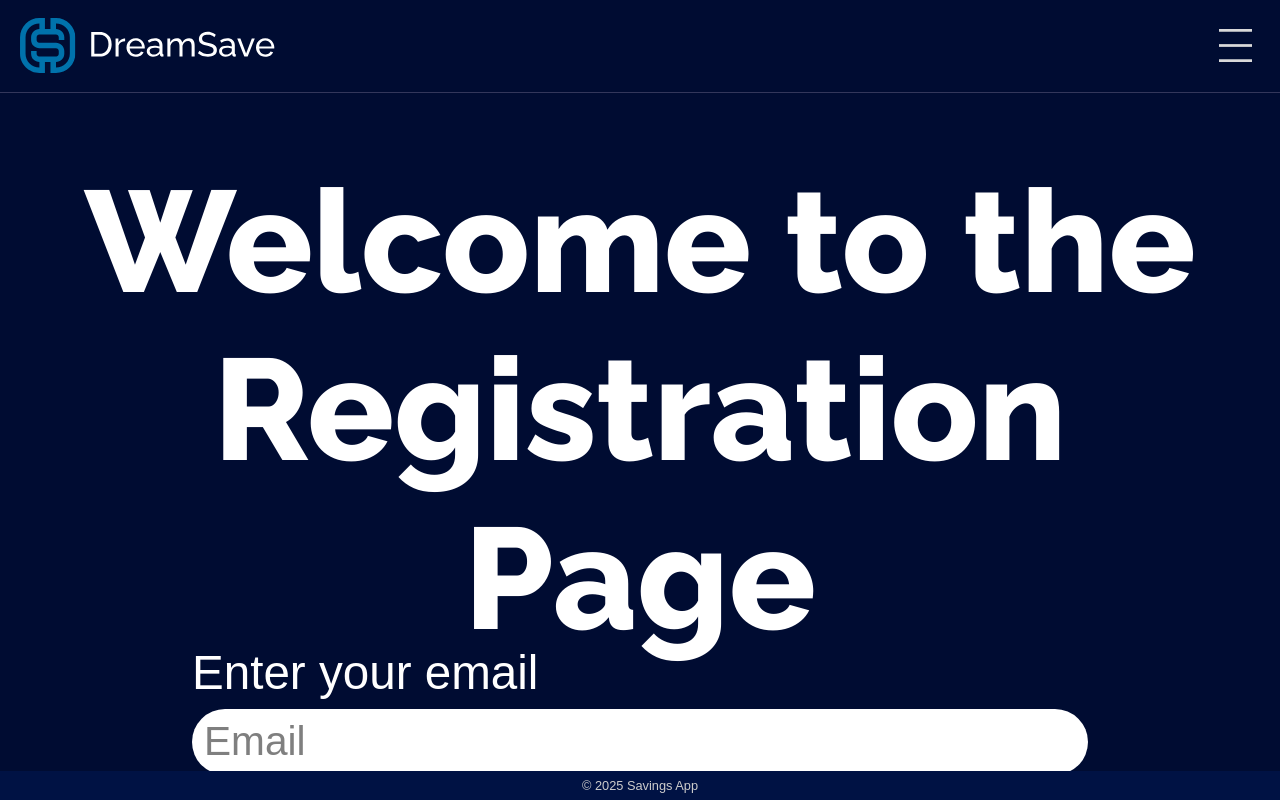
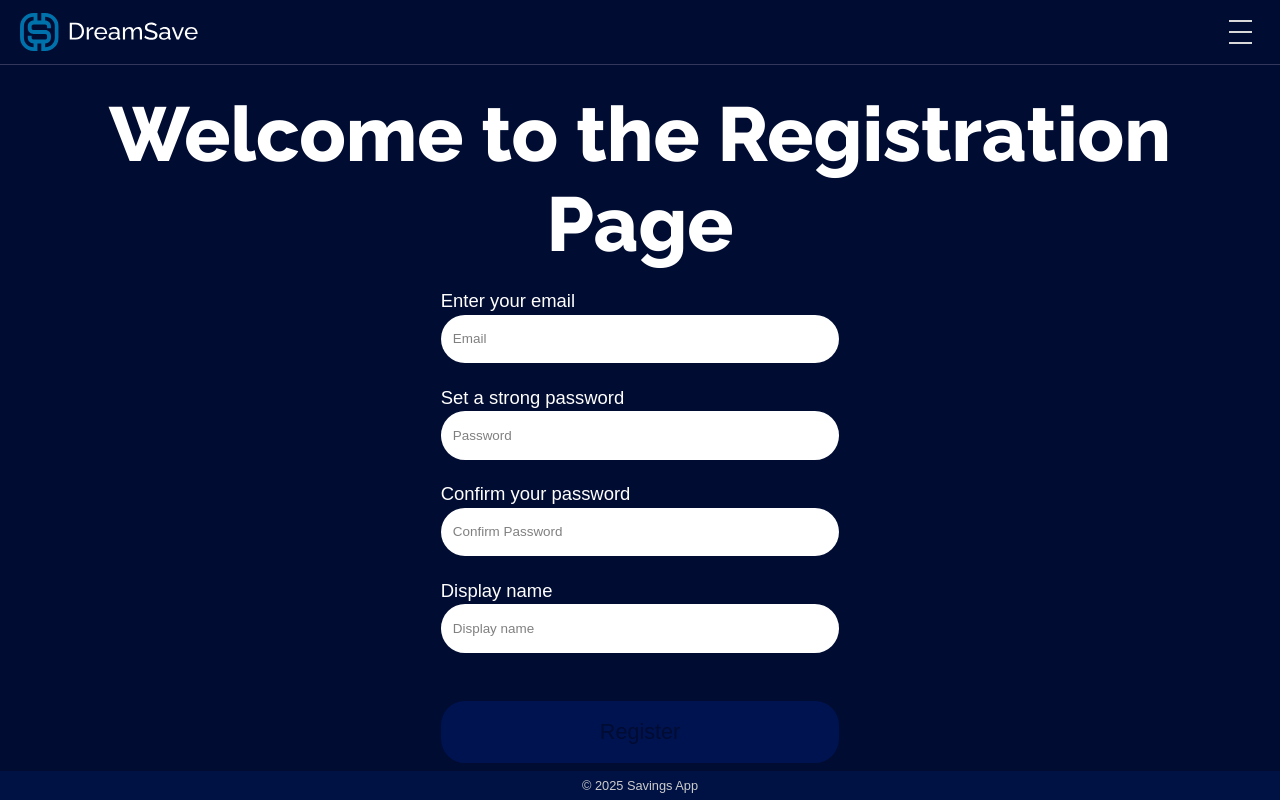
Before and after one commit to TomasPeterec/savings_app_code, a Next.js app: page /register in a window 1280 px wide. Built offline with nearby package versions, Linux system fonts and the light colour scheme; no server answers; a web font is replaced by a local one.

Commit message:
UI for wider screens added

```diff
--- a/src/app/page.tsx
+++ b/src/app/page.tsx
@@ -94,6 +94,9 @@ export default function Home() {
               alt="Google logo"
             />
             Sign in with Google
+            <div className="google-logo" >
+              <span>&nbsp;</span>
+            </div>
           </button>
         </div>
 
--- a/src/styles/theme.css
+++ b/src/styles/theme.css
@@ -21,7 +21,8 @@
   --lineHeight: 117.110127%;
   --minRem: 0rem;
   --maxRem: 4.5rem;
-  --headerHeight: 5.8rem;
+  --header-exponent: 0.7;
+  --headerHeight: calc(5.8rem * var(--header-exponent));
 
   /* Headings – dynamic scaling using static CSS calculations */
   --headingMobileExponent: calc(var(--fS) * var(--fS) * var(--fS) * var(--fS) * var(--fS));
@@ -29,10 +30,15 @@
   --headingMobileMin: calc(var(--minRem) * var(--headingMobileExponent));
   --headingMobileMax: calc(var(--maxRem) * var(--headingMobileExponent));
   /**/
-  --headingDesctopExponent: calc(var(--fS) * var(--fS) * var(--fS) * var(--fS) * var(--fS));
-  --headingDesctop: calc(var(--plainTextSize) * var(--headingDesctopExponent));
-  --headingDesctopMin: calc(var(--minRem) * var(--headingDesctopExponent));
-  --headingDesctopMax: calc(var(--maxRem) * var(--headingDesctopExponent));
+  --headingMidExponent: calc(var(--fS) * var(--fS) * var(--fS) * var(--fS));
+  --headingMid: calc(var(--plainTextSize) * var(--headingMidExponent));
+  --headingMidMin: calc(var(--minRem) * var(--headingMidExponent));
+  --headingMidMax: calc(var(--maxRem) * var(--headingMidExponent));
+
+  --headingDesktopExponent: calc(var(--fS));
+  --headingDesktop: calc(var(--plainTextSize) * var(--headingDesktopExponent));
+  --headingDesktopMin: calc(var(--minRem) * var(--headingDesktopExponent));
+  --headingDesktopMax: calc(var(--maxRem) * var(--headingDesktopExponent));
 
   /* Perex – dynamic scaling using static CSS calculations */
   --perexMobileExponent: calc(var(--fS) * var(--fS) * var(--fS));
@@ -40,10 +46,15 @@
   --perexMobileMin: calc(var(--minRem) * var(--perexMobileExponent));
   --perexMobileMax: calc(var(--maxRem) * var(--perexMobileExponent));
   /**/
-  --perexDesctopExponent: calc(var(--fS) * var(--fS) * var(--fS));
-  --perexDesctop: calc(var(--plainTextSize) * var(--perexDesctopExponent));
-  --perexDesctopMin: calc(var(--minRem) * var(--perexDesctopExponent));
-  --perexDesctopMax: calc(var(--maxRem) * var(--perexDesctopExponent));
+  --perexMidExponent: calc(var(--fS) );
+  --perexMid: calc(var(--plainTextSize) * var(--perexMidExponent));
+  --perexMidMin: calc(var(--minRem) * var(--perexMidExponent));
+  --perexMidMax: calc(var(--maxRem) * var(--perexMidExponent));
+
+  --perexDesktopExponent: calc(1 / (var(--fS) * var(--fS) * var(--fS)));
+  --perexDesktop: calc(var(--plainTextSize) * var(--perexDesktopExponent));
+  --perexDesktopMin: calc(var(--minRem) * var(--perexDesktopExponent));
+  --perexDesktopMax: calc(var(--maxRem) * var(--perexDesktopExponent));
 
   /* Buttons – dynamic scaling using static CSS calculations */
   --buttonMobileExponent: calc(1 / var(--fS));
@@ -51,10 +62,15 @@
   --buttonMobileMin: calc(var(--minRem) * var(--buttonMobileExponent));
   --buttonMobileMax: calc(var(--maxRem) * var(--buttonMobileExponent));
   /**/
-  --buttonDesctopExponent: calc(1 / var(--fS));
-  --buttonDesctop: calc(var(--plainTextSize) * var(--buttonDesctopExponent));
-  --buttonDesctopMin: calc(var(--minRem) * var(--buttonDesctopExponent));
-  --buttonDesctopMax: calc(var(--maxRem) * var(--buttonDesctopExponent));
+  --buttonMidExponent: calc(1 / (var(--fS) * var(--fS) * var(--fS) * var(--fS)  ) );
+  --buttonMid: calc(var(--plainTextSize) * var(--buttonMidExponent));
+  --buttonMidMin: calc(var(--minRem) * var(--buttonMidExponent));
+  --buttonMidMax: calc(var(--maxRem) * var(--buttonMidExponent));
+
+  --buttonDesktopExponent: calc(1 / (var(--fS) * var(--fS) * var(--fS) *var(--fS)*var(--fS)*var(--fS)*var(--fS)) );
+  --buttonDesktop: calc(var(--plainTextSize) * var(--buttonDesktopExponent));
+  --buttonDesktopMin: calc(var(--minRem) * var(--buttonDesktopExponent));
+  --buttonDesktopMax: calc(var(--maxRem) * var(--buttonDesktopExponent));
 
   /* Form labels – dynamic scaling using static CSS calculations */
   --formLabelMobileExponent: calc((1 / var(--fS)) / var(--fS));
@@ -62,10 +78,15 @@
   --formLabelMobileMin: calc(var(--minRem) * var(--formLabelMobileExponent));
   --formLabelMobileMax: calc(var(--maxRem) * var(--formLabelMobileExponent));
   /**/
-  --formLabelDesctopExponent: calc((1 / var(--fS)) / var(--fS));
-  --formLabelDesctop: calc(var(--plainTextSize) * var(--formLabelDesctopExponent));
-  --formLabelDesctopMin: calc(var(--minRem) * var(--formLabelDesctopExponent));
-  --formLabelDesctopMax: calc(var(--maxRem) * var(--formLabelDesctopExponent));
+  --formLabelMidExponent: calc((((1 / var(--fS)) / var(--fS)) / var(--fS)) / var(--fS));
+  --formLabelMid: calc(var(--plainTextSize) * var(--formLabelMidExponent));
+  --formLabelMidMin: calc(var(--minRem) * var(--formLabelMidExponent));
+  --formLabelMidMax: calc(var(--maxRem) * var(--formLabelMidExponent));
+
+  --formLabelDesktopExponent: calc((((1 / (var(--fS)*var(--fS)*var(--fS)*var(--fS)*var(--fS))) / var(--fS)) / var(--fS)) / var(--fS));
+  --formLabelDesktop: calc(var(--plainTextSize) * var(--formLabelDesktopExponent));
+  --formLabelDesktopMin: calc(var(--minRem) * var(--formLabelDesktopExponent));
+  --formLabelDesktopMax: calc(var(--maxRem) * var(--formLabelDesktopExponent));
 
   /* Field messages – dynamic scaling using static CSS calculations */
   --fieldMessageMobileExponent: calc(((1 / var(--fS)) / var(--fS)) / var(--fS));
@@ -73,10 +94,15 @@
   --fieldMessageMobileMin: calc(var(--minRem) * var(--fieldMessageMobileExponent));
   --fieldMessageMobileMax: calc(var(--maxRem) * var(--fieldMessageMobileExponent));
   /**/
-  --fieldMessageDesctopExponent: calc((1 / var(--fS)) / var(--fS));
-  --fieldMessageDesctop: calc(var(--plainTextSize) * var(--fieldMessageDesctopExponent));
-  --fieldMessageDesctopMin: calc(var(--minRem) * var(--fieldMessageDesctopExponent));
-  --fieldMessageDesctopMax: calc(var(--maxRem) * var(--fieldMessageDesctopExponent));
+  --fieldMessageMidExponent: calc(((1 / var(--fS)) / var(--fS)) / var(--fS));
+  --fieldMessageMid: calc(var(--plainTextSize) * var(--fieldMessageMidExponent));
+  --fieldMessageMidMin: calc(var(--minRem) * var(--fieldMessageMidExponent));
+  --fieldMessageMidMax: calc(var(--maxRem) * var(--fieldMessageMidExponent));
+
+  --fieldMessageDesktopExponent: calc(((1 / (var(--fS)*var(--fS)*var(--fS)*var(--fS)*var(--fS)*var(--fS)*var(--fS)*var(--fS))) / var(--fS)) / var(--fS));
+  --fieldMessageDesktop: calc(var(--plainTextSize) * var(--fieldMessageDesktopExponent));
+  --fieldMessageDesktopMin: calc(var(--minRem) * var(--fieldMessageDesktopExponent));
+  --fieldMessageDesktopMax: calc(var(--maxRem) * var(--fieldMessageDesktopExponent));
 }
 
 body {
@@ -187,14 +213,6 @@ body {
   font-size: clamp(var(--perexMobileMin), var(--perexMobile), var(--perexMobileMax));
 }
 
-@media (min-width: 768px) {
-  .heading {
-    font-size: clamp(var(--headingMobileMin), var(--headingMobile), var(--headingMobileMax));
-  }
-  .perex {
-    font-size: clamp(var(--perexMobileMin), var(--perexMobile), var(--perexMobileMax));
-  }
-}
 
 .hero-section {
   padding-top: 5.1vw;
@@ -288,13 +306,13 @@ body {
 }
 
 .header-logo {
-  height: clamp(0rem, calc(30vw * var(--pixToVw)), calc(30rem * 0.115));
-  width: clamp(0rem, calc(142vw * var(--pixToVw)), calc(142rem * 0.115));
+  height: clamp(0rem, calc(30vw * var(--pixToVw)), calc(30rem * 0.115 * var(--header-exponent)));
+  width: clamp(0rem, calc(142vw * var(--pixToVw)), calc(142rem * 0.115 * var(--header-exponent)));
 }
 
 .burger-menu {
-  height: clamp(0rem, calc(18vw * var(--pixToVw)), calc(18rem * 0.115));
-  width: clamp(0rem, calc(18vw * var(--pixToVw)), calc(18rem * 0.115));
+  height: clamp(0rem, calc(18vw * var(--pixToVw)), calc(18rem * 0.115 * var(--header-exponent)));
+  width: clamp(0rem, calc(18vw * var(--pixToVw)), calc(18rem * 0.115 * var(--header-exponent)));
 }
 
 .header-title {
@@ -350,11 +368,11 @@ button {
 
 }
 
-.button-secondary:hover, .button-google:hover {
+.button-secondary:hover{
   border-color: rgba(146, 219, 255, 0.4)
 }
 
-.button-secondary:active, .button-google:active {
+.button-secondary:active{
   border-color: rgba(146, 219, 255, 0.1)
 }
 
@@ -459,3 +477,95 @@ html, body {
   height: clamp(0rem, calc(25vw * var(--pixToVw)), calc(25rem * 0.115));
   width: clamp(0rem, calc(25vw * var(--pixToVw)), calc(25rem * 0.115));
 }
+
+@media (min-width: 768px) {
+  .heading {
+    font-size: clamp(var(--headingMidMin), var(--headingMid), var(--headingMidMax));
+    padding-right:2vw;
+    padding-left: 2vw;
+
+  }
+  .perex {
+    font-size: clamp(var(--perexMidMin), var(--perexMid), var(--perexMidMax));
+    padding-right: 4vw;
+    padding-left: 4vw;
+  }
+  .input-field {
+    height: clamp(0rem, calc((36vw * var(--pixToVw)) / (var(--fS)*var(--fS))), calc((36rem * 0.115) / (var(--fS)*var(--fS))));
+    border-radius: clamp(0rem, calc(((18vw * var(--pixToVw)) / (var(--fS) * var(--fS)))), calc((18rem * 0.115) / (var(--fS) * var(--fS))));
+    padding: 0.5rem 0.75rem;
+    font-size: clamp(var(--fieldMessageMidMin), var(--fieldMessageMid), var(--fieldMessageMidMax));
+  }
+  button {
+    height: clamp(0rem, calc(((46vw * var(--pixToVw))) / (var(--fS) * var(--fS))), calc((46rem * 0.115) / (var(--fS) * var(--fS))));
+    border-radius: clamp(0rem, calc(((18vw * var(--pixToVw)) / (var(--fS) * var(--fS)))), calc((18rem * 0.115) / (var(--fS) * var(--fS))));
+    font-size: clamp(var(--buttonMidMin), var(--buttonMid), var(--buttonMidMax));
+  }
+  .field-message {
+    font-size: clamp(var(--fieldMessageMidMin / (var(--fS)*var(--fS))), var(--fieldMessageMid / (var(--fS)*var(--fS))), var(--fieldMessageMidMax / (var(--fS)*var(--fS))));
+    top: calc(0.67vw / (var(--fS)*var(--fS))); /* visually moves text down without changing parent flow */
+  }
+  .form-label {
+    font-size: clamp(var(--formLabelMidMin), var(--formLabelMid), var(--formLabelMidMax));
+  }
+  .google-logo {
+    height: clamp(0rem, calc((25vw * var(--pixToVw)) / (var(--fS)*var(--fS))), calc((25rem * 0.115) / (var(--fS)*var(--fS))));
+    width: clamp(0rem, calc((25vw * var(--pixToVw)) / (var(--fS)*var(--fS))), calc((25rem * 0.115) / (var(--fS)*var(--fS))));
+  }
+  .form-half-separator-up,  .form-half-separator-down {
+    height: clamp(0rem, calc((36vw * var(--pixToVw)/2) / (var(--fS))), calc((36rem * 0.115/2) / (var(--fS))));
+  }
+  .actions-section {
+    width: calc(50% * var(--fS));
+  }
+  .hero-section {
+    padding-top: calc(5.1vw / (var(--fS) * var(--fS) * var(--fS)));
+    padding-bottom: 0vw;
+  }
+}
+
+
+@media (min-width: 992px) {
+  .heading {
+    font-size: clamp(var(--headingDesktopMin), var(--headingDesktop), var(--headingDesktopMax));
+    padding-right:2vw;
+    padding-left: 2vw;
+  }
+  .perex {
+    font-size: clamp(var(--perexDesktopMin), var(--perexDesktop), var(--perexDesktopMax));
+    padding-right: 4vw;
+    padding-left: 4vw;
+  }
+  .input-field {
+    height: clamp(0rem, calc((36vw * var(--pixToVw)) / (var(--fS)*var(--fS))), calc((36rem * 0.115) / (var(--fS)*var(--fS))));
+    border-radius: clamp(0rem, calc(((18vw * var(--pixToVw)) / (var(--fS) * var(--fS)))), calc((18rem * 0.115) / (var(--fS) * var(--fS))));
+    padding: 0.5rem 0.75rem;
+    font-size: clamp(var(--fieldMessageDesktopMin), var(--fieldMessageDesktop), var(--fieldMessageDesktopMax));
+  }
+  button {
+    height: clamp(0rem, calc(((46vw * var(--pixToVw))) / (var(--fS))), calc((46rem * 0.115) / (var(--fS) * var(--fS))));
+    border-radius: clamp(0rem, calc(((18vw * var(--pixToVw)) / (var(--fS) * var(--fS)))), calc((18rem * 0.115) / (var(--fS) * var(--fS))));
+    font-size: clamp(var(--buttonDesktopMin), var(--buttonDesktop), var(--buttonDesktopMax));
+  }
+  .field-message {
+    font-size: clamp(var(--fieldMessageDesktopMin), var(--fieldMessageDesktop), var(--fieldMessageDesktopMax));
+    top: calc(0.67vw / (var(--fS)*var(--fS)*var(--fS)*var(--fS)*var(--fS))); /* visually moves text down without changing parent flow */
+  }
+  .form-label {
+    font-size: clamp(var(--formLabelDesktopMin), var(--formLabelDesktop), var(--formLabelDesktopMax));
+  }
+  .google-logo {
+    height: clamp(0rem, calc((25vw * var(--pixToVw)) / (var(--fS)*var(--fS)*var(--fS))), calc((25rem * 0.115) / (var(--fS)*var(--fS)*var(--fS))));
+    width: clamp(0rem, calc((25vw * var(--pixToVw)) / (var(--fS)*var(--fS)*var(--fS))), calc((25rem * 0.115) / (var(--fS)*var(--fS)*var(--fS))));
+  }
+  .form-half-separator-up,  .form-half-separator-down {
+    height: clamp(0rem, calc((36vw * var(--pixToVw)/2) / (var(--fS)*var(--fS))), calc((36rem * 0.115/2) / (var(--fS)*var(--fS))));
+  }
+  .actions-section {
+    width: calc(50% / (var(--fS)*var(--fS)*var(--fS)));
+  }
+  .hero-section {
+    padding-top: calc(5.1vw / (var(--fS) * var(--fS) * var(--fS) * var(--fS) * var(--fS) * var(--fS)));
+    padding-bottom: 0vw;
+  }
+}
```
